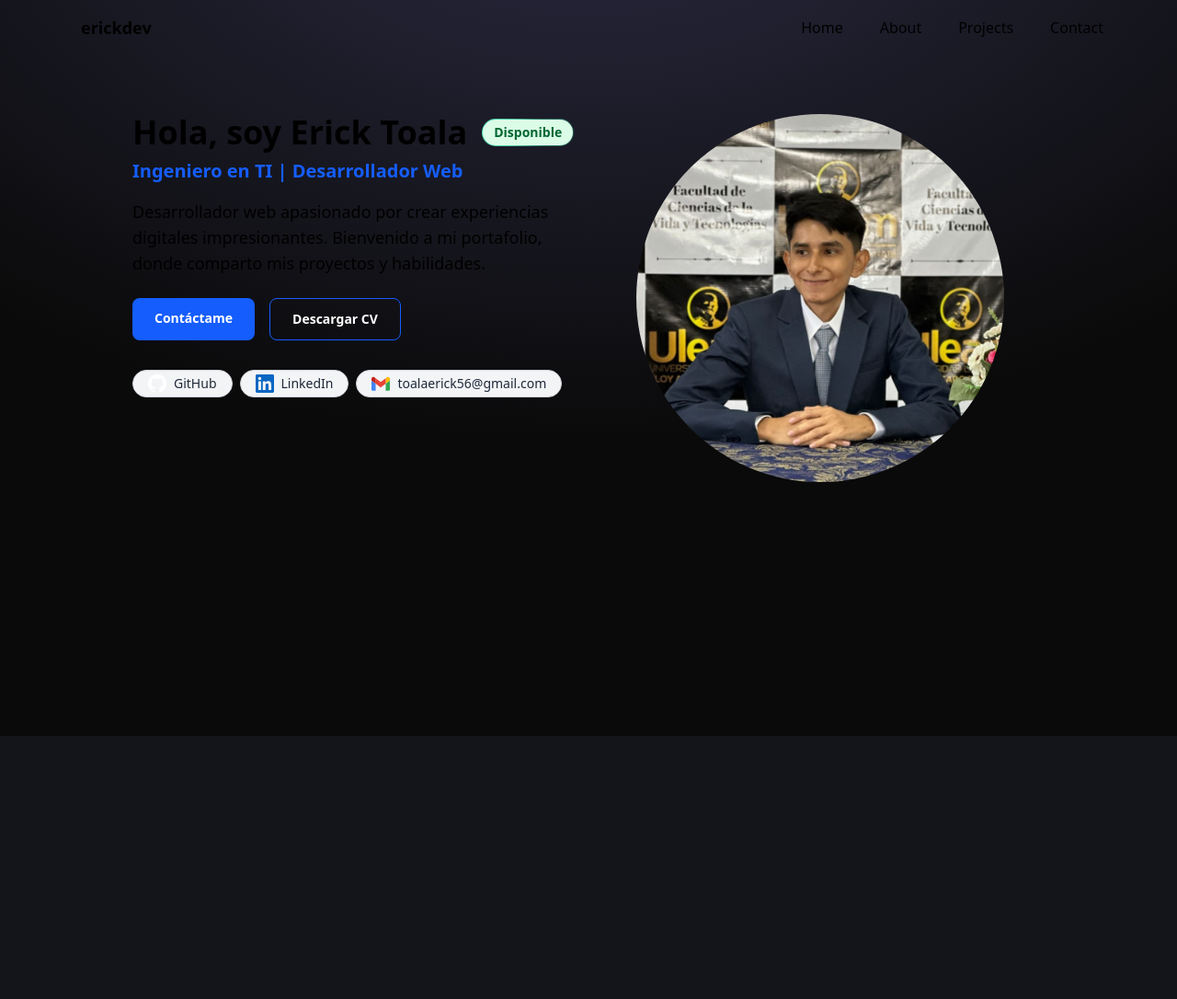
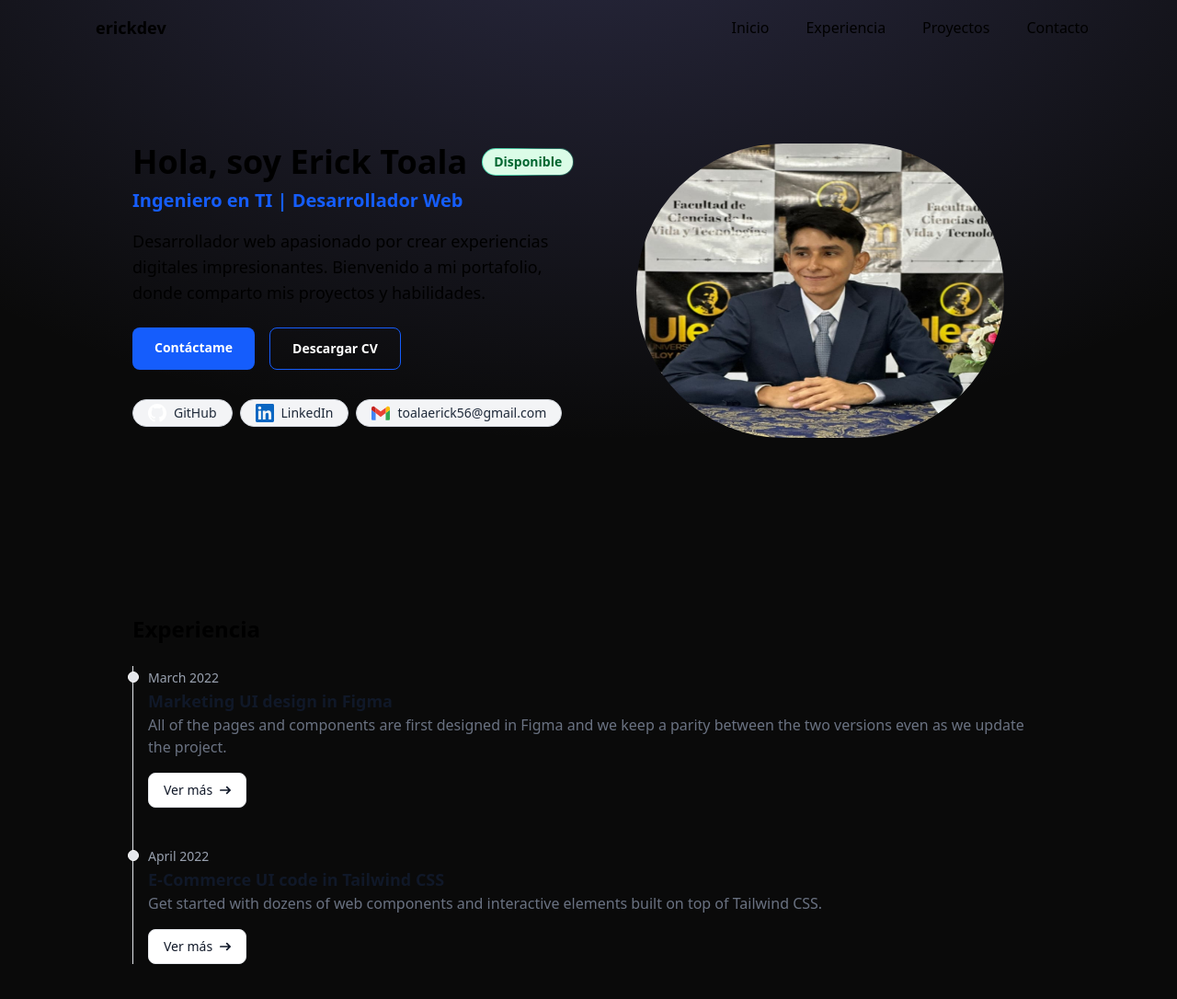
Before and after one commit to Erick-Toala/my-portfolio, an Astro site: page / in a window 1280 px wide. Shown: the whole page at 92% size. Before the commit the page ends 800 px from the top, so only its background shows below. Built offline with nearby package versions, Linux system fonts and the light colour scheme; Astro itself is replaced by a stand-in of ours.

Commit message:
add experience

```diff
--- /dev/null
+++ b/src/components/Footer.astro
@@ -0,0 +1,3 @@
+<footer>
+
+</footer>
--- a/src/components/Header.astro
+++ b/src/components/Header.astro
@@ -1,12 +1,56 @@
-<header class="flex justify-between items-center py-4 w-[1120px] mx-auto">
+<!-- <header class="flex justify-between items-center py-4 w-auto xl:w-[1120px] mx-auto">
     <div class="flex items-center gap-x-2">
-            <!-- <img class="rounded-full w-12 h-12" src="https://avatars.githubusercontent.com/u/94879384?v=4" alt="erickdev logo"> -->
             <span class="font-bold text-lg ml-2">erickdev</span>
     </div>
     <nav class="flex flex-row gap-x-10">
-        <a href="#">Home</a>
-        <a href="#">About</a>
-        <a href="#">Projects</a>
-        <a href="#">Contact</a>
+        <a href="#top">Inicio</a>
+        <a href="#experience">Experiencia</a>
+        <a href="#project">Proyectos</a>
+        <a href="#contact">Contacto</a>
     </nav>
+</header> -->
+
+
+<header class="flex justify-between items-center py-4 w-full lg:w-[1120px] mx-auto px-4 relative z-50">
+  <!-- Logo -->
+  <div class="flex items-center gap-x-2">
+    <span class="font-bold text-lg ml-2">erickdev</span>
+  </div>
+
+  <!-- Botón menú (solo móviles) -->
+  <button id="menu-btn" class="lg:hidden flex flex-col justify-center items-center w-8 h-8 focus:outline-none">
+    <span class="block w-6 h-0.5 bg-white mb-1 transition-all"></span>
+    <span class="block w-6 h-0.5 bg-white mb-1 transition-all"></span>
+    <span class="block w-6 h-0.5 bg-white transition-all"></span>
+  </button>
+
+  <!-- Menú -->
+  <nav id="menu" class="hidden flex-col gap-y-4 absolute top-16 left-0 w-full lg:w-auto bg-gray-900 shadow-md p-6
+                       lg:p-0 lg:static lg:flex lg:flex-row lg:gap-x-10 lg:shadow-none lg:bg-transparent">
+    <a href="#top" class="hover:text-blue-500">Inicio</a>
+    <a href="#experience" class="hover:text-blue-500">Experiencia</a>
+    <a href="#project" class="hover:text-blue-500">Proyectos</a>
+    <a href="#contact" class="hover:text-blue-500">Contacto</a>
+  </nav>
 </header>
+
+<!-- Script: corre en el navegador sin necesidad de is:client -->
+<script>
+  document.addEventListener("DOMContentLoaded", () => {
+    const btn = document.getElementById("menu-btn");
+    const menu = document.getElementById("menu");
+
+    btn?.addEventListener("click", () => {
+      menu?.classList.toggle("hidden");
+      menu?.classList.toggle("flex");
+    });
+
+    // Cerrar menú al dar clic en un enlace
+    menu?.querySelectorAll("a").forEach(link => {
+      link.addEventListener("click", () => {
+        menu.classList.add("hidden");
+        menu.classList.remove("flex");
+      });
+    });
+  });
+</script>
--- /dev/null
+++ b/src/components/Section.astro
@@ -0,0 +1,7 @@
+---
+const {class: className, id } = Astro.props;
+---
+
+<section id={id} class={`container mx-auto px-4 max-w-5xl ${className}`}>
+    <slot />
+</section>
--- /dev/null
+++ b/src/components/experience/Experience.astro
@@ -0,0 +1,30 @@
+---
+import ExperienceItem from "./ExperienceItem.astro";
+
+const EXPERIENCE = [
+    {
+        date: "March 2022",
+        title: "Marketing UI design in Figma",
+        description:
+            "All of the pages and components are first designed in Figma and we keep a parity between the two versions even as we update the project.",
+        link: "#",
+    },
+    {
+        date: "April 2022",
+        title: "E-Commerce UI code in Tailwind CSS",
+        description:
+            "Get started with dozens of web components and interactive elements built on top of Tailwind CSS.",
+        link: "#",
+    },
+];
+---
+
+<ol class="relative border-s border-gray-200 dark:border-gray-700">
+    {
+        EXPERIENCE.map((experience) => (
+            <li class="mb-10 ms-4">
+                <ExperienceItem {...experience} />
+            </li>
+        ))
+    }
+</ol>
--- /dev/null
+++ b/src/components/experience/ExperienceItem.astro
@@ -0,0 +1,50 @@
+---
+interface Props {
+    title: string;
+    date: string;
+    description: string;
+    link?: string;
+}
+
+const { title, date, description, link } = Astro.props;
+---
+
+<div
+    class="absolute w-3 h-3 bg-gray-200 rounded-full mt-1.5 -start-1.5 border border-white dark:border-gray-900 dark:bg-gray-700"
+>
+</div>
+<time
+    class="mb-1 text-sm font-normal leading-none text-gray-400 dark:text-gray-500"
+    >{date}</time
+>
+<h3 class="text-lg font-semibold text-gray-900 dark:text-white">
+    {title}
+</h3>
+<p class="mb-4 text-base font-normal text-gray-500 dark:text-gray-400 text-pretty">
+    {description}
+</p>
+{
+    link && (
+        <a
+            href={link}
+            class="inline-flex items-center px-4 py-2 text-sm font-medium text-gray-900 bg-white border border-gray-200 rounded-lg hover:bg-gray-100 hover:text-blue-700 focus:z-10 focus:ring-4 focus:outline-none focus:ring-gray-100 focus:text-blue-700 dark:bg-gray-800 dark:text-gray-400 dark:border-gray-600 dark:hover:text-white dark:hover:bg-gray-700 dark:focus:ring-gray-700"
+        >
+            Ver más{" "}
+            <svg
+                class="w-3 h-3 ms-2 rtl:rotate-180"
+                aria-hidden="true"
+                xmlns="http://www.w3.org/2000/svg"
+                fill="none"
+                viewBox="0 0 14 10"
+            >
+                <path
+                    stroke="currentColor"
+                    stroke-linecap="round"
+                    stroke-linejoin="round"
+                    stroke-width="2"
+                    d="M1 5h12m0 0L9 1m4 4L9 9"
+                />
+            </svg>
+        </a>
+    )
+}
--- a/src/layouts/Layout.astro
+++ b/src/layouts/Layout.astro
@@ -20,9 +20,9 @@ const { title, description }: Props = Astro.props;
 		<meta name="generator" content={Astro.generator} />
 		<title>{title}</title>
 	</head>
-	<body>
+	<body class="bg-neutral-950">
 		<div
-			class="absolute top-0 z-[-2] h-screen w-screen bg-neutral-950 bg-[radial-gradient(ellipse_80%_80%_at_50%_-20%,rgba(120,119,198,0.3),rgba(255,255,255,0))]"
+			class="absolute top-0 z-[-2] h-screen w-full bg-neutral-950 bg-[radial-gradient(ellipse_80%_80%_at_50%_-20%,rgba(120,119,198,0.3),rgba(255,255,255,0))]"
 		>
 		</div>
 		<Header />
@@ -37,12 +37,18 @@ const { title, description }: Props = Astro.props;
 
 	html {
 		font-family: "Onest Variable", system-ui, sans-serif;
+		scroll-behavior: smooth;
 	}
 
 	body {
-		background: #13151a;
 		display: flex;
 		flex-direction: column;
 		height: 100vh;
 	}
+
+	@media (prefers-reduce-motion: reduce) {
+		html {
+			scroll-behavior: auto;
+		}
+	}
 </style>
--- a/src/pages/index.astro
+++ b/src/pages/index.astro
@@ -5,8 +5,9 @@ import GitHubIcon from "../components/icons/GitHubIcon.astro";
 import LinkedInIcon from "../components/icons/LinkedInIcon.astro";
 import MailIcon from "../components/icons/MailIcon.astro";
 import SocialPill from "../components/SocialPill.astro";
-// Welcome to Astro! Wondering what to do next? Check out the Astro documentation at https://docs.astro.build
-// Don't want to use any of this? Delete everything in this file, the `assets`, `components`, and `layouts` directories, and start fresh.
+
+import Experience from "../components/Experience/Experience.astro";
+import Section from "../components/Section.astro";
 ---
 
 <Layout
@@ -14,9 +15,9 @@ import SocialPill from "../components/SocialPill.astro";
 	description="Contrata a Erick Toala, un talentoso desarrollador y programador web, para llevar tu presencia en línea al siguiente nivel."
 >
 	<main>
-		<section class="container mx-auto px-4 py-16 max-w-5xl">
-			<div class="grid grid-cols-2 grid-rows-1 gap-4">
-				<div>
+		<Section class="pt-16 md:pt-24 pb-24 md:pb-48">
+			<div class="grid grid-cols-1 md:grid-cols-2 gap-y-12 md:gap-y-0 gap-x-4">
+				<div class="order-2 md:order-1">
 					<h1 class="text-4xl font-extrabold flex flex-row gap-x-4">
 						Hola, soy Erick Toala
 						<a
@@ -72,14 +73,18 @@ import SocialPill from "../components/SocialPill.astro";
 					</nav>
 				</div>
 				<!-- Aqui va  la foto centrada en el div -->
-				<div>
+				<div class="order-1 md:order-2">
 					<img
-						class="rounded-full w-[50vh] mx-auto"
+						class="rounded-full size-80 lg:w-[50vh] mx-auto"
 						src="./erick-perfil.jpg"
 						alt="erickdev logo"
 					/>
 				</div>
 			</div>
-		</section>
+		</Section>
+		<Section id="experience">
+			<h2 class="text-2xl font-semibold mb-6">Experiencia</h2>
+			<Experience />
+		</Section>
 	</main>
 </Layout>
```
